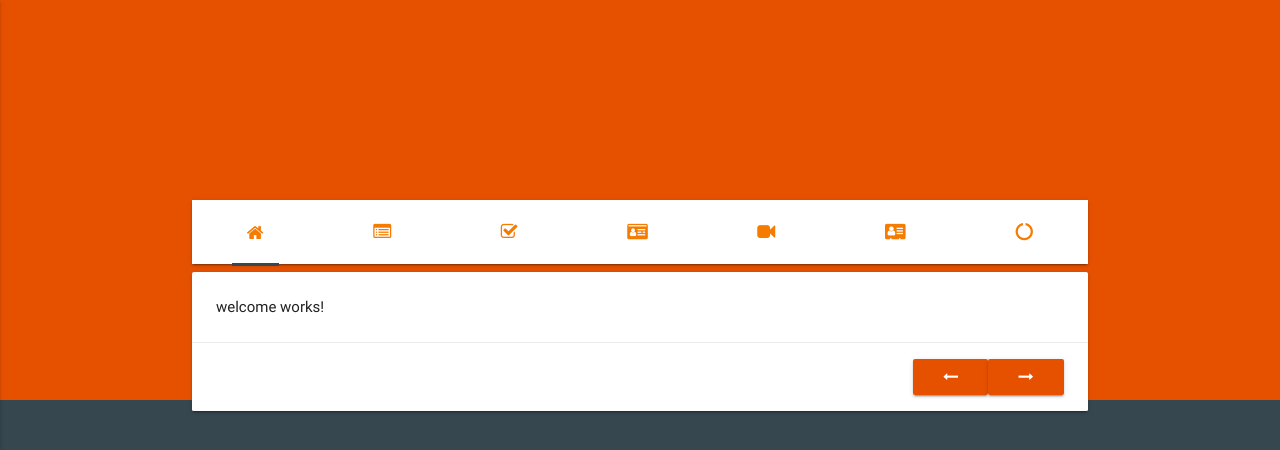
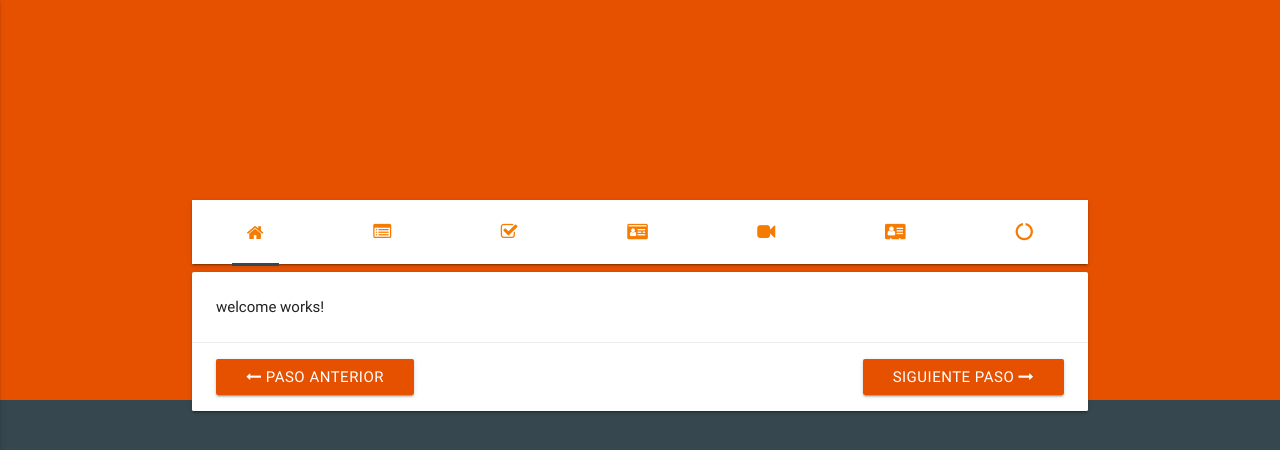
Before and after one commit to vmorante/onBoarding, an Angular app: page /welcome in a window 1280 px wide. Shown: the top 450 px of the page. Built offline with nearby package versions, Linux system fonts and the light colour scheme.

Commit message:
inmediate nav works

```diff
--- a/src/app/app.component.css
+++ b/src/app/app.component.css
@@ -12,3 +12,7 @@
     position: relative;
     top: -25vh;
 }
+
+.clearfix {
+    clear: both;
+}
--- a/src/app/app.component.html
+++ b/src/app/app.component.html
@@ -13,9 +13,14 @@
                         <router-outlet></router-outlet>
                     </div>
                 </div>
-                <div class="card-action right-align">
-                    <a routerLink="/welcome" class="waves-effect waves-light text-white btn orange darken-4"><span class="fa fa-long-arrow-left" aria-hidden="true"></span></a>
-                    <a routerLink="/finish" class="waves-effect waves-light text-white btn orange darken-4"><span class="fa fa-long-arrow-right " aria-hidden="true "></span></a>
+                <div class="card-action">
+                    <a (click)="prevPage()" class="waves-effect waves-light text-white btn orange darken-4 left" *ngIf="!isFirstPage()">
+                        <span class="fa fa-long-arrow-left" aria-hidden="true"></span> Paso Anterior
+                    </a>
+                    <a (click)="nextPage()" class="waves-effect waves-light text-white btn orange darken-4 right" *ngIf="!isLastPage()">
+                        Siguiente Paso <span class="fa fa-long-arrow-right " aria-hidden="true "></span>
+                    </a>
+                    <div class="clearfix"></div>
                 </div>
             </div>
         </div>
--- a/src/app/app.component.ts
+++ b/src/app/app.component.ts
@@ -1,10 +1,64 @@
-import { Component } from '@angular/core';
+import { Component, OnInit } from '@angular/core';
+import { Router, NavigationEnd } from "@angular/router";
 
 @Component({
   selector: 'app-root',
   templateUrl: './app.component.html',
   styleUrls: ['./app.component.css']
 })
-export class AppComponent {
+export class AppComponent implements OnInit {
   title = 'app works!';
+  routes = ['/welcome', '/basic-data', '/consent', '/scan-dni', '/record', '/complete-data', '/finish'];
+  currentPage = 'welcome';
+
+  constructor(
+    private _router: Router
+  ){
+    this._router.events.subscribe((val: NavigationEnd) => {
+        // see also
+        const url = val.urlAfterRedirects;
+
+        this.currentPage = url;
+    });
+  }
+
+  ngOnInit(): void {
+
+  }
+
+  nextPage(){
+
+    const index = this.routes.indexOf(this.currentPage);
+
+    if(index === this.routes.length - 1){
+      return;
+    }
+
+    const newRoute = this.routes[index + 1];
+
+    this._router.navigate([newRoute]);
+  }
+
+  prevPage(){
+    const index = this.routes.indexOf(this.currentPage);
+
+    if(index === 0){
+      return;
+    }
+
+    const newRoute = this.routes[index - 1];
+
+    this._router.navigate([newRoute]);
+  }
+
+  isFirstPage(){
+    const index = this.routes.indexOf(this.currentPage);
+    return index === 0;
+  }
+
+  isLastPage(){
+
+    const index = this.routes.indexOf(this.currentPage);
+    return index === this.routes.length - 1;
+  }
 }
```
